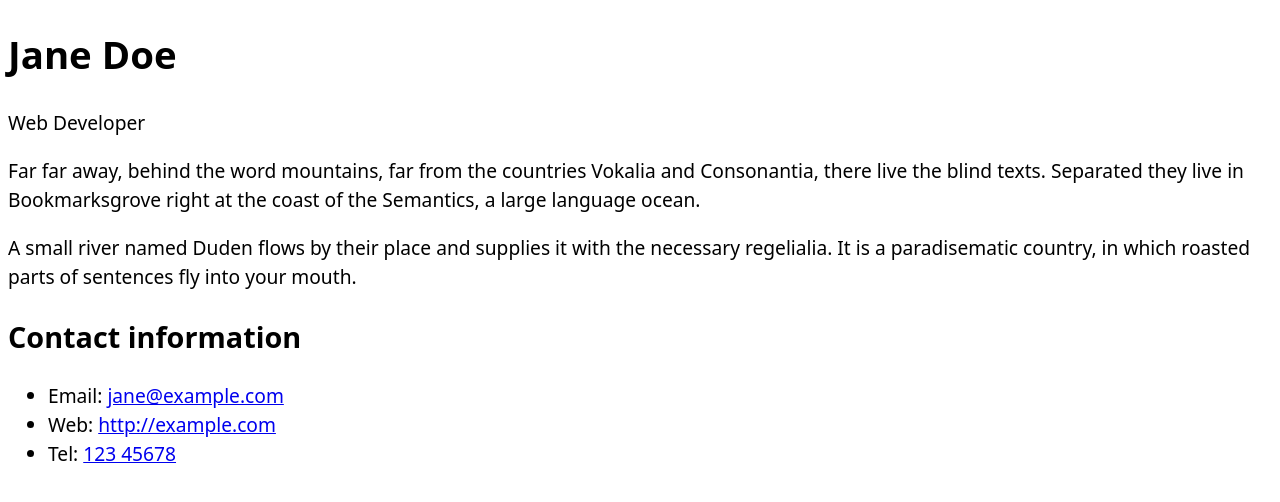
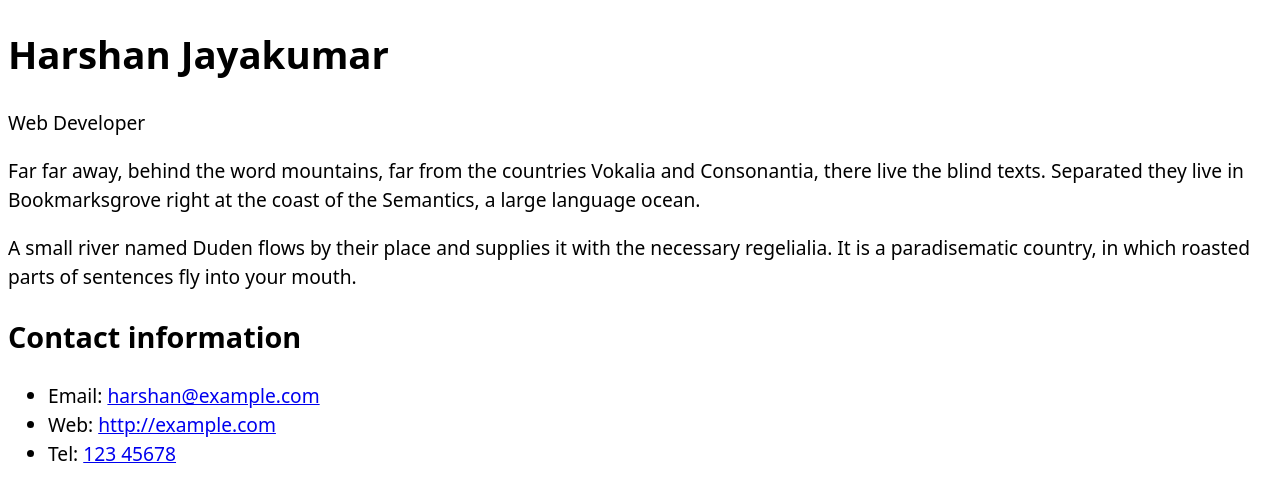
Before and after one commit to Harshan-dc/INFT1206-Harshan-Jayakumar, a plain HTML site: page assignment-3/part1_biography/bio.html in a window 1280 px wide. Drawn offline with Linux system fonts and the light colour scheme.

Commit message:
commit-4 - part1
4th commit for information changing in html file

```diff
--- a/assignment-3/part1_biography/bio.html
+++ b/assignment-3/part1_biography/bio.html
@@ -14,8 +14,8 @@ INFT1206 – Web Development Fundamentals
     <link rel="stylesheet" href="bio-style.css">
 </head>
 <body>
-
-<h1>Jane Doe</h1>
+<body>
+    <h1>Harshan Jayakumar</h1>
     <div class="job-title">Web Developer</div>
     <p>
         Far far away, behind the word mountains, far from the countries Vokalia and
@@ -31,7 +31,9 @@ INFT1206 – Web Development Fundamentals
 
     <h2>Contact information</h2>
     <ul>
-  <li>Email: <a href="mailto:jane@example.com">jane@example.com</a></li>
+        <li>Email: <a href="mailto:harshan@example.com">harshan@example.com</a></li>
         <li>Web: <a href="http://example.com">http://example.com</a></li>
         <li>Tel: <a href="tel:12345678">123 45678</a></li>
     </ul>
+</body>
+</html>
```
Lines whose indentation alone changed are shown as unchanged.
